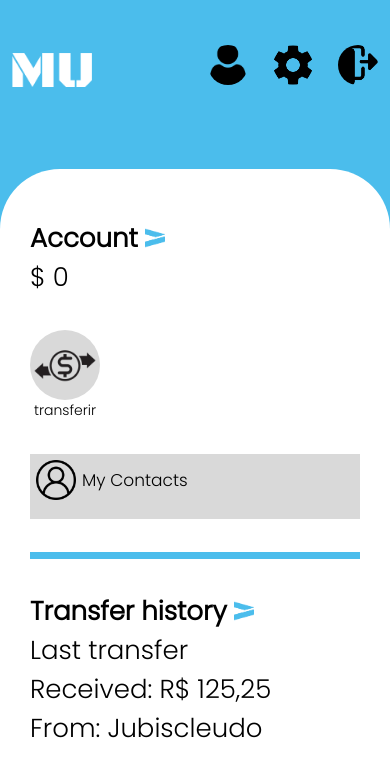
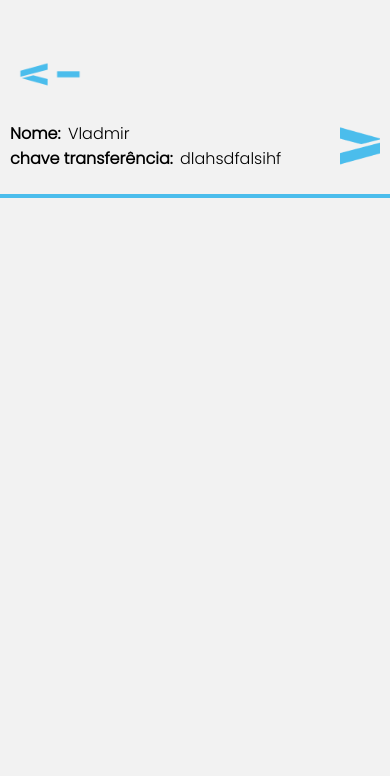
Before and after one commit to rafaelFacundo/bank_app_mobile, a React Native app: screen /ContactScreen in a window 390 px wide. Shown: the top 776 px of the page. Built offline with nearby package versions, Linux system fonts and the light colour scheme.

Commit message:
contactScreen done

```diff
--- a/src/components/Navigation/Navigation.tsx
+++ b/src/components/Navigation/Navigation.tsx
@@ -6,6 +6,7 @@ import CreateAccountStack from "./CreateAccounStack";
 import HomeScreen from "../../screens/HomeScreen";
 import TransferScreen from "../../screens/transferScreen";
 import UserInfoScreen from "../../screens/userInfoScreen";
+import ContactsScreen from "../../screens/contactsScreen";
 
 const MainStackCreator = createStackNavigator();
 const Navigation = () => {
@@ -32,6 +33,10 @@ const Navigation = () => {
           name="TransferScreen"
           component={TransferScreen}
         />
+        <MainStackCreator.Screen
+          name="ContactScreen"
+          component={ContactsScreen}
+        />
       </MainStackCreator.Navigator>
     </NavigationContainer>
   );
--- a/src/screens/HomeScreen/index.tsx
+++ b/src/screens/HomeScreen/index.tsx
@@ -44,14 +44,19 @@ const HomeScreen: React.FC<Props> = ({ navigation }) => {
         <View style={styles.buttonsView}>
           <OperationButton
             iconToShow={TransferMoneyIcon}
-            onPressFunction={() => navigation.navigate("TransferScreen")}
+            onPressFunction={() =>
+              navigation.navigate("TransferScreen", { params: "" })
+            }
             size={70}
             backgroundColor={styleConstants.button_gray_background}
             label={"transferir"}
           />
         </View>
         <View style={styles.cardView}>
-          <TouchableOpacity style={styles.cardButton}>
+          <TouchableOpacity
+            style={styles.cardButton}
+            onPress={() => navigation.navigate("ContactScreen")}
+          >
             <Image source={ContactsIcon} style={styles.cardImage} />
             <Text style={styles.cardText}>My Contacts</Text>
           </TouchableOpacity>
--- /dev/null
+++ b/src/screens/contactsScreen/index.tsx
@@ -0,0 +1,44 @@
+import React from "react";
+import Container from "../../components/Container";
+import ArrowBackButton from "../../components/ArrowBack";
+import RightArrowIcon from "../../../assets/accountArrowIcon.png";
+import styles from "./styles";
+import { Image, ScrollView, Text, View } from "react-native";
+import { TouchableOpacity } from "react-native-gesture-handler";
+
+type Props = {
+  navigation: any;
+};
+
+const ContactsScreen: React.FC<Props> = ({ navigation }) => {
+  return (
+    <Container>
+      <ArrowBackButton onPress={() => navigation.goBack()} />
+      <ScrollView style={styles.scroll}>
+        <View style={styles.contactView}>
+          <View style={styles.keyAndValuesListView}>
+            <View style={styles.keyValueView}>
+              <Text style={styles.key}>Nome: </Text>
+              <Text style={styles.value}>Vladmir</Text>
+            </View>
+            <View style={styles.keyValueView}>
+              <Text style={styles.key}>chave transferência: </Text>
+              <Text style={styles.value}>dlahsdfalsihf</Text>
+            </View>
+          </View>
+          <TouchableOpacity
+            onPress={() =>
+              navigation.navigate("TransferScreen", {
+                params: "lkdjalskdjalskj",
+              })
+            }
+          >
+            <Image source={RightArrowIcon} style={styles.arrowImage} />
+          </TouchableOpacity>
+        </View>
+      </ScrollView>
+    </Container>
+  );
+};
+
+export default ContactsScreen;
--- /dev/null
+++ b/src/screens/contactsScreen/styles.ts
@@ -0,0 +1,41 @@
+import { StyleSheet } from "react-native";
+import { styleConstants } from "../../Constants/Constants";
+
+const styles = StyleSheet.create({
+  scroll: {
+    width: "100%",
+    marginTop: "25%",
+  },
+  keyValueView: {
+    flexDirection: "row",
+  },
+  key: {
+    fontFamily: "Poppins",
+    fontWeight: "700",
+    fontSize: 16,
+  },
+  value: {
+    fontFamily: "Poppins",
+    fontWeight: "400",
+    fontSize: 16,
+    marginLeft: 3,
+  },
+  contactView: {
+    flexDirection: "row",
+    width: "100%",
+    height: 100,
+    alignItems: "center",
+    padding: 10,
+    borderBottomColor: styleConstants.default_backgroundColor,
+    borderBottomWidth: 4,
+  },
+  keyAndValuesListView: {
+    flex: 1,
+  },
+  arrowImage: {
+    width: 40,
+    height: 40,
+  },
+});
+
+export default styles;
--- a/src/screens/transferScreen/index.tsx
+++ b/src/screens/transferScreen/index.tsx
@@ -9,10 +9,13 @@ import MuButton from "../../components/MuButton";
 
 interface Props {
   navigation: any;
+  route: any;
 }
 
-const TransferScreen: React.FC<Props> = ({ navigation }) => {
+const TransferScreen: React.FC<Props> = ({ navigation, route }) => {
+  const contact = route.params.params;
   const [amountToTransfer, setAmountToTransfer] = useState("");
+  const [contactKey, setContactKey] = useState(contact);
 
   return (
     <Container>
@@ -41,7 +44,7 @@ const TransferScreen: React.FC<Props> = ({ navigation }) => {
             />
           </View>
           <View style={styles.inputView}>
-            <MuInput setState={setAmountToTransfer} state={amountToTransfer} />
+            <MuInput setState={setContactKey} state={contactKey} />
           </View>
         </View>
         <View>
```
